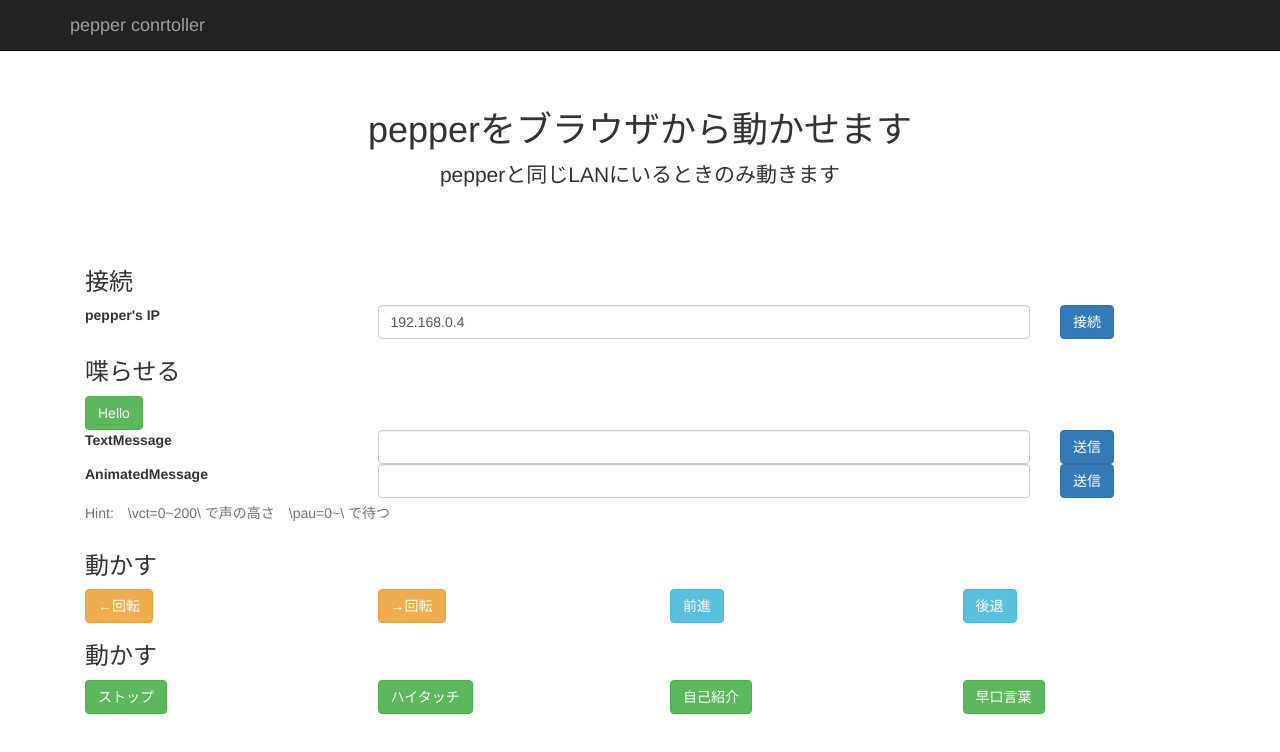
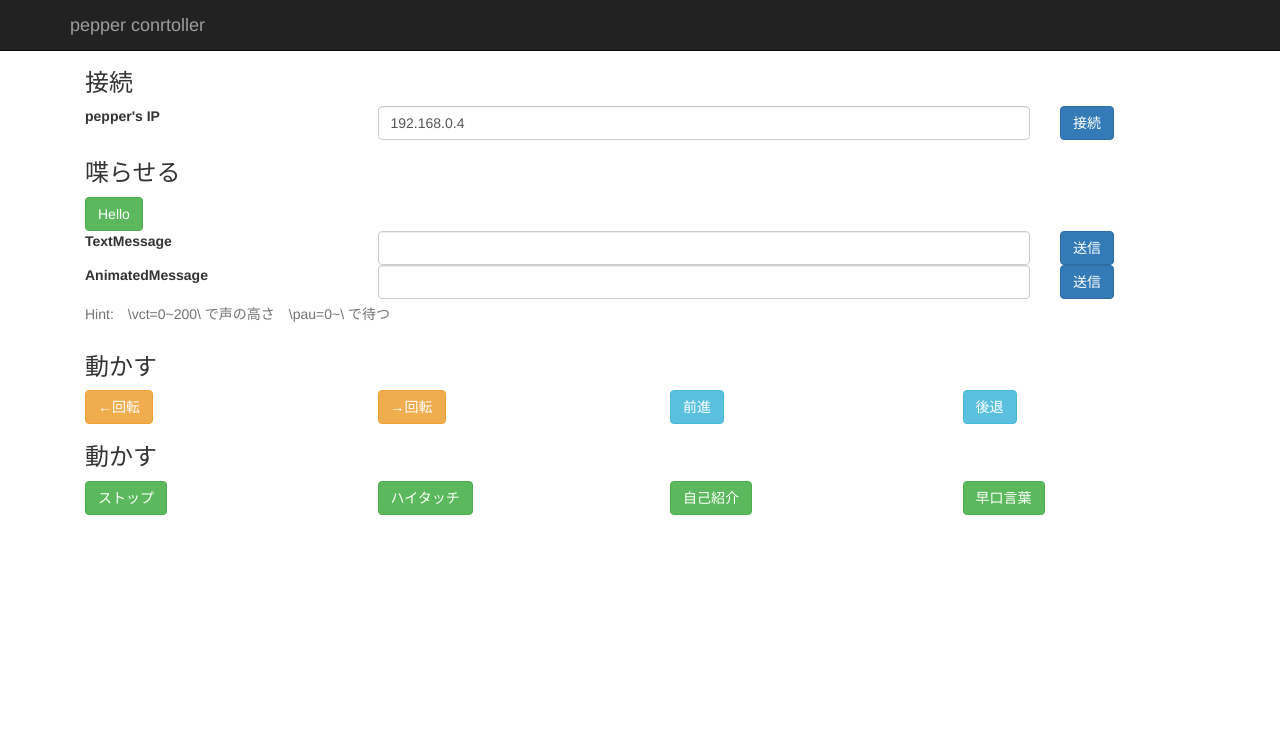
Before and after one commit to kuetsuhara/kuetsuhara.github.io, a plain HTML site: page pepperConnect.html in a window 1280 px wide. Drawn offline with nearby package versions, Linux system fonts and the light colour scheme.

Commit message:
トップ文言削除

```diff
--- a/pepperConnect.html
+++ b/pepperConnect.html
@@ -159,14 +159,14 @@
 </nav>
 
 
-
+<!--
 <div class="container">
   <div class="starter-template">
     <h1>pepperをブラウザから動かせます</h1>
     <p class="lead">pepperと同じLANにいるときのみ動きます</p>
   </div>
-</div><!-- /.container -->
-
+</div>
+-->
 
 <div class="container">
 <section class = "container">
```
